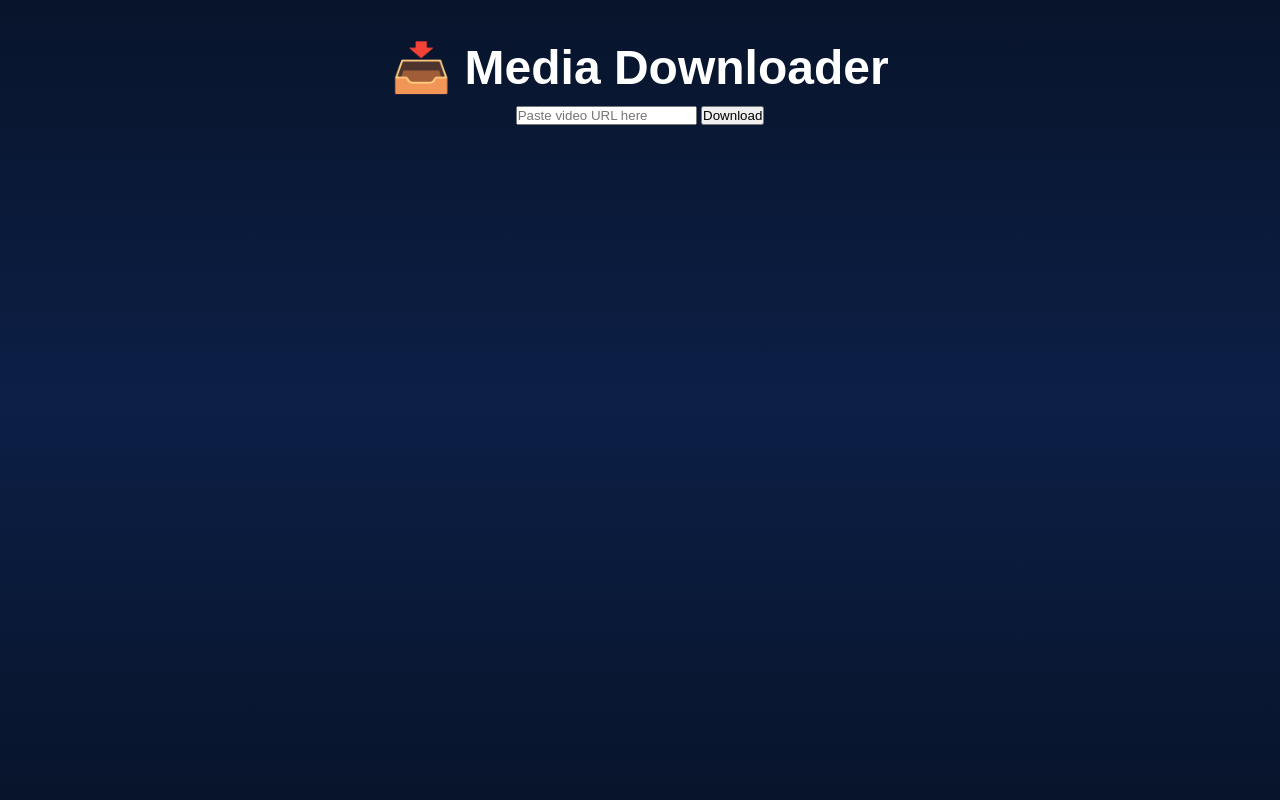
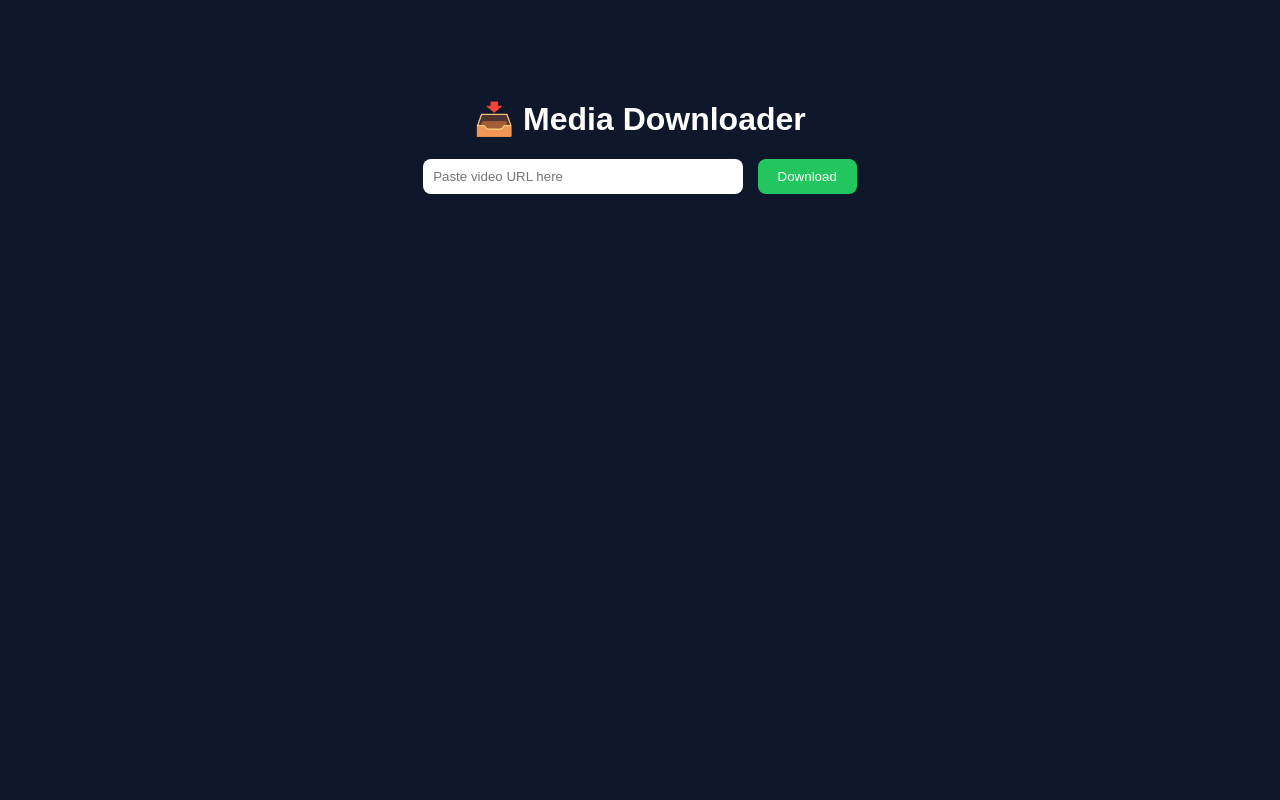
Before and after one commit to fadhlali0409/media-downloader, a Flask app: page / in a window 1280 px wide. Run offline with Flask 3, Linux system fonts and the light colour scheme.

Commit message:
Refactor CSS styles for body and container elements

```diff
--- a/static/style.css
+++ b/static/style.css
@@ -1,160 +1,37 @@
-*{
-margin:0;
-padding:0;
-box-sizing:border-box;
-font-family:'Cairo',sans-serif;
+body {
+    font-family: Arial, sans-serif;
+    background: #0f172a;
+    color: white;
+    text-align: center;
+    margin: 0;
+    padding: 0;
 }
 
-body{
-min-height:100vh;
-background:linear-gradient(180deg,#08142b,#0c1f46,#08142b);
-color:white;
-overflow-x:hidden;
+.container {
+    margin-top: 100px;
 }
 
-.background{
-position:fixed;
-inset:0;
-background:
-radial-gradient(circle at top,#2563eb55,transparent 40%),
-radial-gradient(circle at bottom,#7c3aed55,transparent 40%);
-z-index:-1;
+input {
+    width: 300px;
+    padding: 10px;
+    border-radius: 8px;
+    border: none;
 }
 
-.container{
-max-width:900px;
-margin:auto;
-padding:40px 20px;
-text-align:center;
+button {
+    padding: 10px 20px;
+    margin-left: 10px;
+    border: none;
+    border-radius: 8px;
+    background: #22c55e;
+    color: white;
+    cursor: pointer;
 }
 
-.logo{
-font-size:28px;
-font-weight:800;
-margin-bottom:25px;
+button:hover {
+    background: #16a34a;
 }
 
-h1{
-font-size:48px;
-font-weight:800;
-margin-bottom:10px;
+#status {
+    margin-top: 20px;
 }
-
-.subtitle{
-color:#cbd5e1;
-margin-bottom:35px;
-font-size:18px;
-}
-
-.search-box{
-display:flex;
-gap:10px;
-background:rgba(255,255,255,.08);
-padding:12px;
-border-radius:20px;
-backdrop-filter:blur(12px);
-border:1px solid rgba(255,255,255,.12);
-}
-
-.search-box input{
-flex:1;
-padding:16px;
-border:none;
-outline:none;
-border-radius:14px;
-font-size:16px;
-}
-
-.search-box button{
-padding:16px 24px;
-border:none;
-border-radius:14px;
-font-weight:700;
-cursor:pointer;
-background:#2563eb;
-color:white;
-}
-
-.platforms{
-display:flex;
-flex-wrap:wrap;
-justify-content:center;
-gap:12px;
-margin-top:30px;
-}
-
-.platform{
-background:rgba(255,255,255,.08);
-padding:10px 18px;
-border-radius:14px;
-border:1px solid rgba(255,255,255,.12);
-}
-
-.result-card{
-margin-top:40px;
-background:rgba(255,255,255,.08);
-border-radius:24px;
-overflow:hidden;
-border:1px solid rgba(255,255,255,.12);
-backdrop-filter:blur(12px);
-}
-
-.result-card img{
-width:100%;
-display:block;
-}
-
-.result-card h2{
-padding-top:20px;
-}
-
-.result-card p{
-padding:10px;
-color:#cbd5e1;
-}
-
-.buttons{
-display:flex;
-gap:15px;
-padding:20px;
-justify-content:center;
-}
-
-.video-btn,
-.audio-btn{
-border:none;
-padding:14px 22px;
-border-radius:14px;
-cursor:pointer;
-font-weight:700;
-color:white;
-}
-
-.video-btn{
-background:#2563eb;
-}
-
-.audio-btn{
-background:#7c3aed;
-}
-
-footer{
-margin-top:40px;
-color:#94a3b8;
-}
-
-@media(max-width:768px){
-
-h1{
-font-size:34px;
-}
-
-.search-box{
-flex-direction:column;
-}
-
-.buttons{
-flex-direction:column;
-}
-
-}
```
